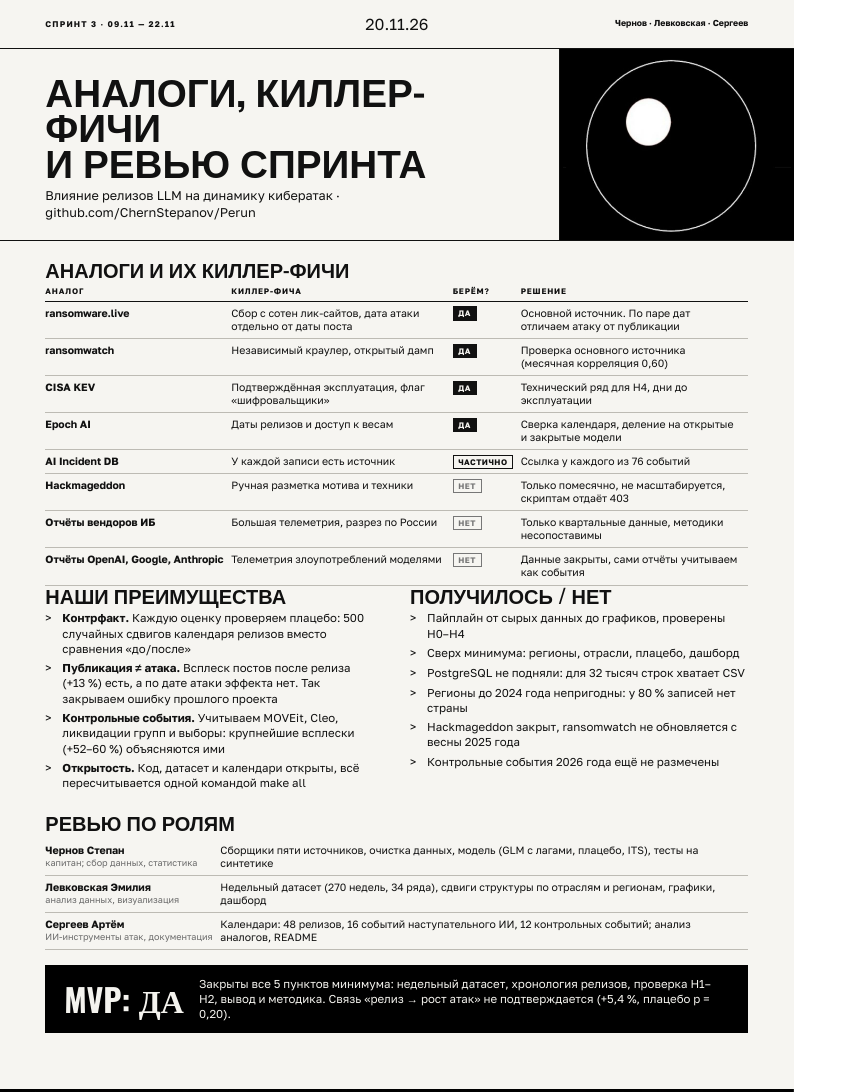
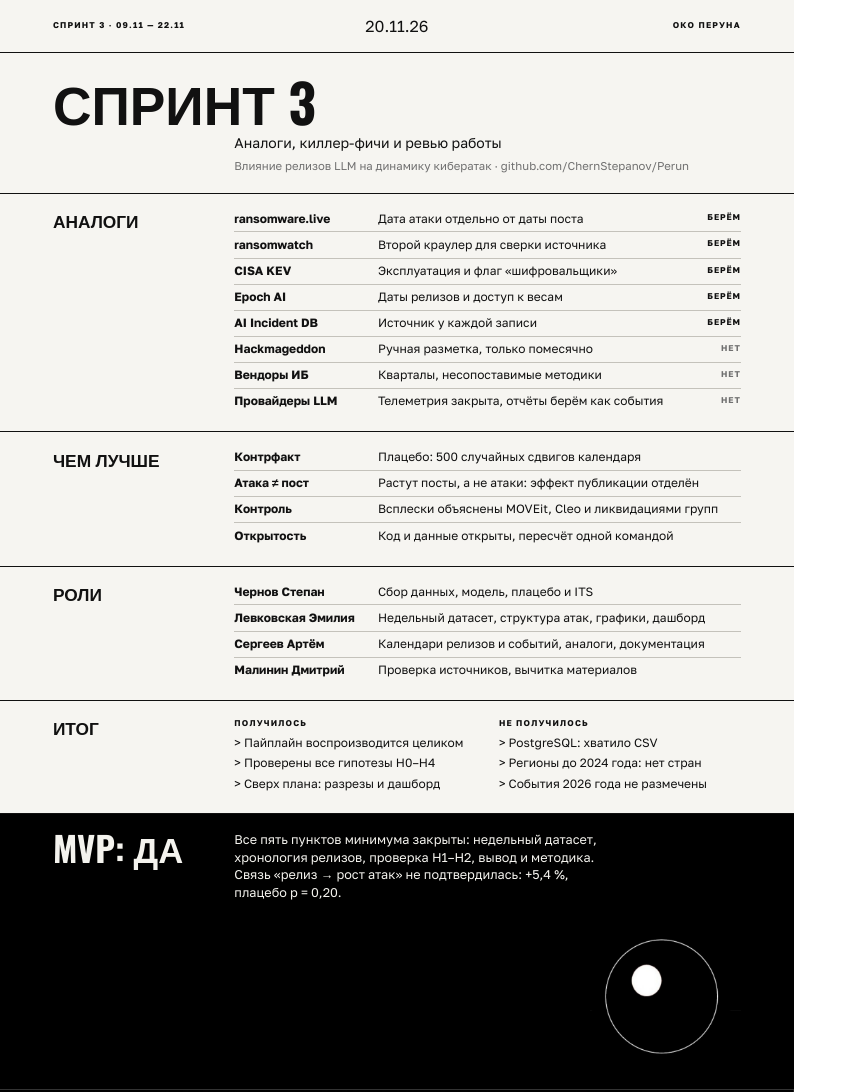
Before and after one commit to ChernStepanov/Perun, a plain HTML site: page reports/sprint3/deck/index.html in a window 1280 px wide. Shown: the top 1092 px of the page, without its empty margins (0-857 px from the left). Drawn offline with nearby package versions, Linux system fonts and the light colour scheme.

Commit message:
Спринт 3: страница на единой сетке, Малинин в составе

```diff
--- a/reports/sprint3/deck/index.html
+++ b/reports/sprint3/deck/index.html
@@ -7,102 +7,118 @@
 <style>
 @page { size: A4; margin: 0; }
 * { box-sizing: border-box; margin: 0; padding: 0; }
-body { font-family: "Golos Text", sans-serif; color: #111; font-size: 8.6pt; line-height: 1.32; }
-.page { width: 210mm; height: 297mm; background: #f6f5f1; position: relative; overflow: hidden; }
-.head { height: 13mm; display: grid; grid-template-columns: 1fr auto 1fr; align-items: center; padding: 0 12mm;
-        border-bottom: 0.4mm solid #111; }
-.tag { font-weight: 700; font-size: 6.2pt; letter-spacing: .14em; text-transform: uppercase; }
-.date { font-size: 12pt; }
-.num { justify-self: end; font-weight: 700; font-size: 6.5pt; }
-.hero { display: grid; grid-template-columns: 1fr 62mm; border-bottom: 0.4mm solid #111; }
-.hero .t { padding: 6mm 12mm 5mm; }
-.hero .eyes { background: #000 url(img/eye_one.jpg) center/contain no-repeat; border-left: 0.4mm solid #111; }
-h1, h2 { font-family: "Oswald", sans-serif; font-weight: 700; text-transform: uppercase; line-height: .92; }
-h1 { font-size: 29pt; }
-.hero p { margin-top: 2.5mm; font-size: 9.5pt; }
-.body { padding: 5mm 12mm 0; }
-h2 { font-size: 15pt; margin: 4.5mm 0 2mm; }
-h2:first-child { margin-top: 0; }
-table { width: 100%; border-collapse: collapse; font-size: 7.9pt; line-height: 1.25; }
-th { text-align: left; font-size: 6pt; letter-spacing: .1em; text-transform: uppercase; padding: 0 2mm 1.2mm 0;
-     border-bottom: 0.35mm solid #111; }
-td { padding: 1.3mm 2mm 1.3mm 0; border-bottom: 0.2mm solid #bdbbb4; vertical-align: top; }
-td:first-child { font-weight: 700; white-space: nowrap; }
-.y, .n, .p { font-weight: 700; font-size: 6pt; letter-spacing: .06em; text-transform: uppercase;
-             padding: .3mm 1.2mm; border: 0.25mm solid #111; white-space: nowrap; }
-.y { background: #111; color: #f6f5f1; }
-.n { color: #777; border-color: #777; }
+:root { --x: 14mm; --label: 42mm; --gap: 6mm; --ink: #111; --mute: #707070; --hair: #c4c2bb; }
+body { font-family: "Golos Text", sans-serif; color: var(--ink); font-size: 9pt; line-height: 1.4; }
+.page { width: 210mm; height: 297mm; background: #f6f5f1; position: relative; overflow: hidden;
+        display: flex; flex-direction: column; }
+
+.head { flex: none; height: 14mm; padding: 0 var(--x); display: grid; grid-template-columns: 1fr auto 1fr;
+        align-items: center; border-bottom: 0.4mm solid var(--ink); }
+.cap { font-weight: 700; font-size: 6.3pt; letter-spacing: .14em; text-transform: uppercase; }
+.head .date { font-size: 12pt; }
+.head .cap:last-child { justify-self: end; }
+
+.row { display: grid; grid-template-columns: var(--label) 1fr; column-gap: var(--gap);
+       padding: 4.5mm var(--x); border-bottom: 0.25mm solid var(--ink); }
+h1, h2 { font-family: "Oswald", sans-serif; font-weight: 700; text-transform: uppercase; line-height: .95; }
+h1 { font-size: 40pt; }
+h2 { font-size: 13pt; padding-top: .4mm; }
+
+.title { padding-top: 6mm; padding-bottom: 5mm; row-gap: 2mm; }
+.title h1 { grid-column: 1 / -1; }
+.title .sub { grid-column: 2; }
+.title .sub { font-size: 10.5pt; line-height: 1.35; }
+.title .sub span { display: block; color: var(--mute); font-size: 8.5pt; margin-top: 1.5mm; }
+
+.list > div { display: grid; grid-template-columns: 34mm 1fr 16mm; column-gap: 4mm; padding: 1.1mm 0;
+              border-top: 0.2mm solid var(--hair); }
+.list > div:first-child { border-top: 0; padding-top: 0; }
+.list b { font-weight: 700; }
+.list .r { text-align: right; font-weight: 700; font-size: 6.3pt; letter-spacing: .1em; text-transform: uppercase; padding-top: .5mm; }
+.list .r.no { color: var(--mute); }
+.list.two > div { grid-template-columns: 34mm 1fr; }
+
+.pair { display: grid; grid-template-columns: 1fr 1fr; column-gap: var(--gap); }
+.pair .cap { display: block; margin-bottom: 1.5mm; }
 ul { list-style: none; }
-li { position: relative; padding-left: 4.5mm; margin-bottom: 1.2mm; }
-li::before { content: ">"; position: absolute; left: 0; }
-.cols { display: grid; grid-template-columns: 1fr 1fr; gap: 7mm; }
-.roles td:first-child { width: 40mm; }
-.roles td span { display: block; font-weight: 400; font-size: 6.8pt; color: #6b6b6b; }
-.mvp { display: flex; gap: 4mm; align-items: center; background: #000; color: #f4f3ee; padding: 3mm 5mm;
-       margin-top: 4mm; }
-.mvp b { font-family: "Oswald"; font-size: 24pt; line-height: 1; white-space: nowrap; }
-.strip { position: absolute; left: 0; right: 0; bottom: 0; height: 9mm; background: #000 url(img/strip.jpg) center/cover; }
+li { padding-left: 4mm; text-indent: -4mm; margin-bottom: .9mm; }
+li::before { content: "> "; }
+
+.mvp { flex: 1; background: #000; color: #f4f3ee; border-bottom: 0; align-content: start;
+       background: #000 url(img/eye_one.jpg) right var(--x) bottom 8mm / 40mm no-repeat; }
+.mvp h2 { font-size: 26pt; }
+.mvp { min-height: 34mm; }
+.mvp p { max-width: 96mm; font-size: 9.5pt; }
+.strip { flex: none; height: 9mm; background: #000 url(img/strip.jpg) center/cover; border-top: 0.25mm solid #333; }
 </style>
 </head>
 <body>
 <section class="page">
-  <div class="head"><span class="tag">Спринт 3 · 09.11 — 22.11</span><span class="date">20.11.26</span><span class="num">Чернов · Левковская · Сергеев</span></div>
-  <div class="hero">
-    <div class="t">
-      <h1>Аналоги, киллер-фичи<br>и ревью спринта</h1>
-      <p>Влияние релизов LLM на динамику кибератак · github.com/ChernStepanov/Perun</p>
+  <div class="head"><span class="cap">Спринт 3 · 09.11 — 22.11</span><span class="date">20.11.26</span><span class="cap">Око Перуна</span></div>
+
+  <div class="row title">
+    <h1>Спринт 3</h1>
+    <div class="sub">Аналоги, киллер-фичи и ревью работы
+      <span>Влияние релизов LLM на динамику кибератак · github.com/ChernStepanov/Perun</span></div>
+  </div>
+
+  <div class="row">
+    <h2>Аналоги</h2>
+    <div class="list">
+      <div><b>ransomware.live</b><span>Дата атаки отдельно от даты поста</span><span class="r">Берём</span></div>
+      <div><b>ransomwatch</b><span>Второй краулер для сверки источника</span><span class="r">Берём</span></div>
+      <div><b>CISA KEV</b><span>Эксплуатация и флаг «шифровальщики»</span><span class="r">Берём</span></div>
+      <div><b>Epoch AI</b><span>Даты релизов и доступ к весам</span><span class="r">Берём</span></div>
+      <div><b>AI Incident DB</b><span>Источник у каждой записи</span><span class="r">Берём</span></div>
+      <div><b>Hackmageddon</b><span>Ручная разметка, только помесячно</span><span class="r no">Нет</span></div>
+      <div><b>Вендоры ИБ</b><span>Кварталы, несопоставимые методики</span><span class="r no">Нет</span></div>
+      <div><b>Провайдеры LLM</b><span>Телеметрия закрыта, отчёты берём как события</span><span class="r no">Нет</span></div>
     </div>
-    <div class="eyes"></div>
   </div>
-  <div class="body">
-    <h2>Аналоги и их киллер-фичи</h2>
-    <table>
-      <thead><tr><th>Аналог</th><th>Киллер-фича</th><th>Берём?</th><th>Решение</th></tr></thead>
-      <tbody>
-        <tr><td>ransomware.live</td><td>Сбор с сотен лик-сайтов, дата атаки отдельно от даты поста</td><td><span class="y">Да</span></td><td>Основной источник. По паре дат отличаем атаку от публикации</td></tr>
-        <tr><td>ransomwatch</td><td>Независимый краулер, открытый дамп</td><td><span class="y">Да</span></td><td>Проверка основного источника (месячная корреляция 0,60)</td></tr>
-        <tr><td>CISA KEV</td><td>Подтверждённая эксплуатация, флаг «шифровальщики»</td><td><span class="y">Да</span></td><td>Технический ряд для H4, дни до эксплуатации</td></tr>
-        <tr><td>Epoch AI</td><td>Даты релизов и доступ к весам</td><td><span class="y">Да</span></td><td>Сверка календаря, деление на открытые и закрытые модели</td></tr>
-        <tr><td>AI Incident DB</td><td>У каждой записи есть источник</td><td><span class="p">Частично</span></td><td>Ссылка у каждого из 76 событий</td></tr>
-        <tr><td>Hackmageddon</td><td>Ручная разметка мотива и техники</td><td><span class="n">Нет</span></td><td>Только помесячно, не масштабируется, скриптам отдаёт 403</td></tr>
-        <tr><td>Отчёты вендоров ИБ</td><td>Большая телеметрия, разрез по России</td><td><span class="n">Нет</span></td><td>Только квартальные данные, методики несопоставимы</td></tr>
-        <tr><td>Отчёты OpenAI, Google, Anthropic</td><td>Телеметрия злоупотреблений моделями</td><td><span class="n">Нет</span></td><td>Данные закрыты, сами отчёты учитываем как события</td></tr>
-      </tbody>
-    </table>
 
-    <div class="cols">
-      <div>
-        <h2>Наши преимущества</h2>
+  <div class="row">
+    <h2>Чем лучше</h2>
+    <div class="list two">
+      <div><b>Контрфакт</b><span>Плацебо: 500 случайных сдвигов календаря</span></div>
+      <div><b>Атака ≠ пост</b><span>Растут посты, а не атаки: эффект публикации отделён</span></div>
+      <div><b>Контроль</b><span>Всплески объяснены MOVEit, Cleo и ликвидациями групп</span></div>
+      <div><b>Открытость</b><span>Код и данные открыты, пересчёт одной командой</span></div>
+    </div>
+  </div>
+
+  <div class="row">
+    <h2>Роли</h2>
+    <div class="list two">
+      <div><b>Чернов Степан</b><span>Сбор данных, модель, плацебо и ITS</span></div>
+      <div><b>Левковская Эмилия</b><span>Недельный датасет, структура атак, графики, дашборд</span></div>
+      <div><b>Сергеев Артём</b><span>Календари релизов и событий, аналоги, документация</span></div>
+      <div><b>Малинин Дмитрий</b><span>Проверка источников, вычитка материалов</span></div>
+    </div>
+  </div>
+
+  <div class="row">
+    <h2>Итог</h2>
+    <div class="pair">
+      <div><span class="cap">Получилось</span>
         <ul>
-          <li><b>Контрфакт.</b> Каждую оценку проверяем плацебо: 500 случайных сдвигов календаря релизов вместо сравнения «до/после»</li>
-          <li><b>Публикация ≠ атака.</b> Всплеск постов после релиза (+13&nbsp;%) есть, а по дате атаки эффекта нет. Так закрываем ошибку прошлого проекта</li>
-          <li><b>Контрольные события.</b> Учитываем MOVEit, Cleo, ликвидации групп и выборы: крупнейшие всплески (+52–60&nbsp;%) объясняются ими</li>
-          <li><b>Открытость.</b> Код, датасет и календари открыты, всё пересчитывается одной командой make all</li>
+          <li>Пайплайн воспроизводится целиком</li>
+          <li>Проверены все гипотезы H0–H4</li>
+          <li>Сверх плана: разрезы и дашборд</li>
         </ul>
       </div>
-      <div>
-        <h2>Получилось / нет</h2>
+      <div><span class="cap">Не получилось</span>
         <ul>
-          <li>Пайплайн от сырых данных до графиков, проверены H0–H4</li>
-          <li>Сверх минимума: регионы, отрасли, плацебо, дашборд</li>
-          <li>PostgreSQL не подняли: для 32 тысяч строк хватает CSV</li>
-          <li>Регионы до 2024 года непригодны: у 80&nbsp;% записей нет страны</li>
-          <li>Hackmageddon закрыт, ransomwatch не обновляется с весны 2025 года</li>
-          <li>Контрольные события 2026 года ещё не размечены</li>
+          <li>PostgreSQL: хватило CSV</li>
+          <li>Регионы до 2024 года: нет стран</li>
+          <li>События 2026 года не размечены</li>
         </ul>
       </div>
     </div>
+  </div>
 
-    <h2>Ревью по ролям</h2>
-    <table class="roles">
-      <tbody>
-        <tr><td>Чернов Степан<span>капитан; сбор данных, статистика</span></td><td>Сборщики пяти источников, очистка данных, модель (GLM с лагами, плацебо, ITS), тесты на синтетике</td></tr>
-        <tr><td>Левковская Эмилия<span>анализ данных, визуализация</span></td><td>Недельный датасет (270 недель, 34 ряда), сдвиги структуры по отраслям и регионам, графики, дашборд</td></tr>
-        <tr><td>Сергеев Артём<span>ИИ-инструменты атак, документация</span></td><td>Календари: 48 релизов, 16 событий наступательного ИИ, 12 контрольных событий; анализ аналогов, README</td></tr>
-      </tbody>
-    </table>
-
-    <div class="mvp"><b>MVP: ДА</b><div>Закрыты все 5 пунктов минимума: недельный датасет, хронология релизов, проверка H1–H2, вывод и методика. Связь «релиз → рост атак» не подтверждается (+5,4 %, плацебо p = 0,20).</div></div>
+  <div class="row mvp">
+    <h2>MVP: да</h2>
+    <p>Все пять пунктов минимума закрыты: недельный датасет, хронология релизов, проверка H1–H2, вывод и методика. Связь «релиз → рост атак» не подтвердилась: +5,4&nbsp;%, плацебо p&nbsp;=&nbsp;0,20.</p>
   </div>
   <div class="strip"></div>
 </section>
```
Also changed, not shown: 3 other files.
